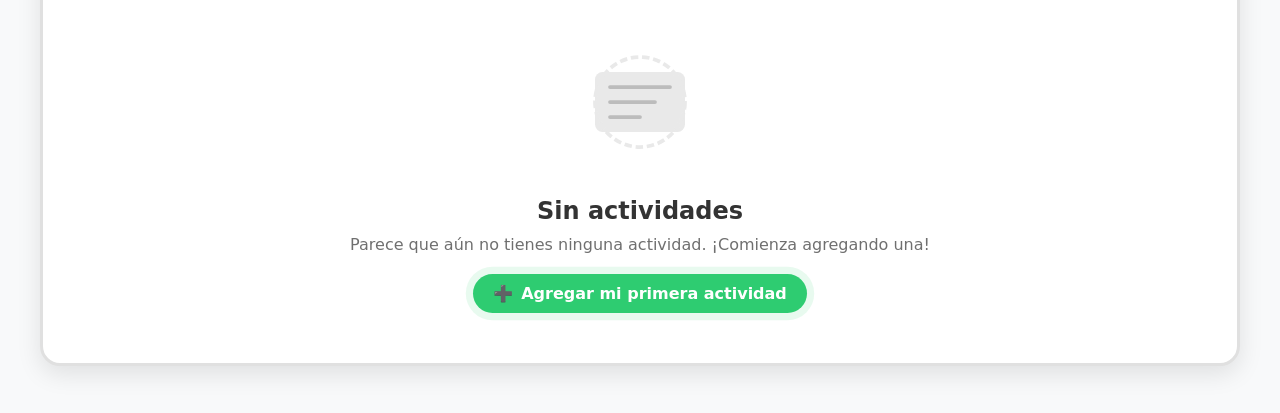
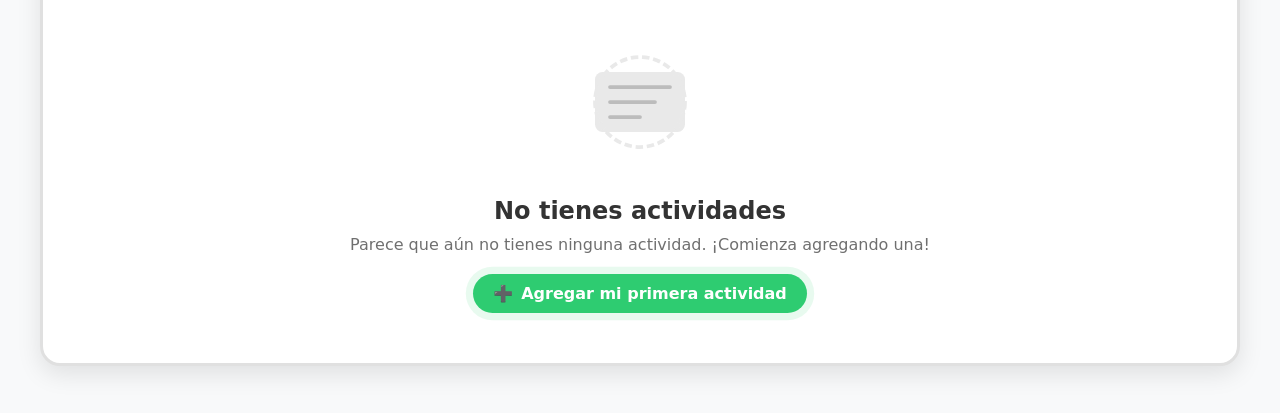
Before and after one commit to K31NER/DailyDo, a FastAPI app: page / in a window 1280 px wide. Shown: the part 254-667 px from the top of the page. Run offline with FastAPI, Linux system fonts and the light colour scheme; data that the repository does not hold is empty.

Commit message:
Actualizar index.html

```diff
--- a/templates/index.html
+++ b/templates/index.html
@@ -473,7 +473,7 @@
                     <line x1="60" y1="120" x2="100" y2="120" stroke="#a0a0a0" stroke-width="5" stroke-linecap="round" />
                     <circle cx="100" cy="100" r="60" fill="none" stroke="#e0e0e0" stroke-width="5" stroke-dasharray="10 5" />
                 </svg>
-                <h3>Sin actividades</h3>
+                <h3>No tienes actividades</h3>
                 <p>Parece que aún no tienes ninguna actividad. ¡Comienza agregando una!</p>
                 <button class="add-button" id="empty-add-button">
                     <span>➕</span> Agregar mi primera actividad
```
